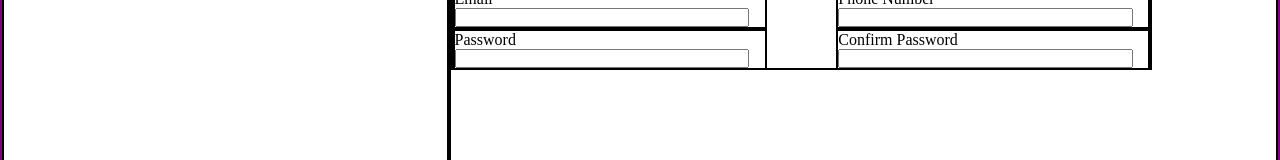
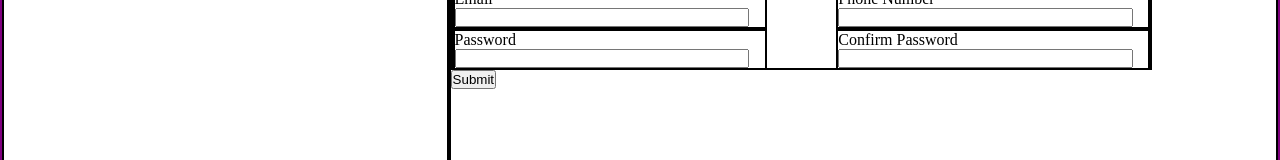
Before and after one commit to hassanbaryal/sign-up-form, a plain HTML site: page index.html in a window 1280 px wide. Shown: the part 395-555 px from the top of the page. Drawn offline with Linux system fonts and the light colour scheme.

Commit message:
Added submit button element

```diff
--- a/index.html
+++ b/index.html
@@ -65,6 +65,8 @@
                         <input type="password" name="confirm-password" id="confirm-password">
                     </div>
                 </div>
+
+                <button class="submit-btn" type="submit">Submit</button>
             </form>
 
 
```
